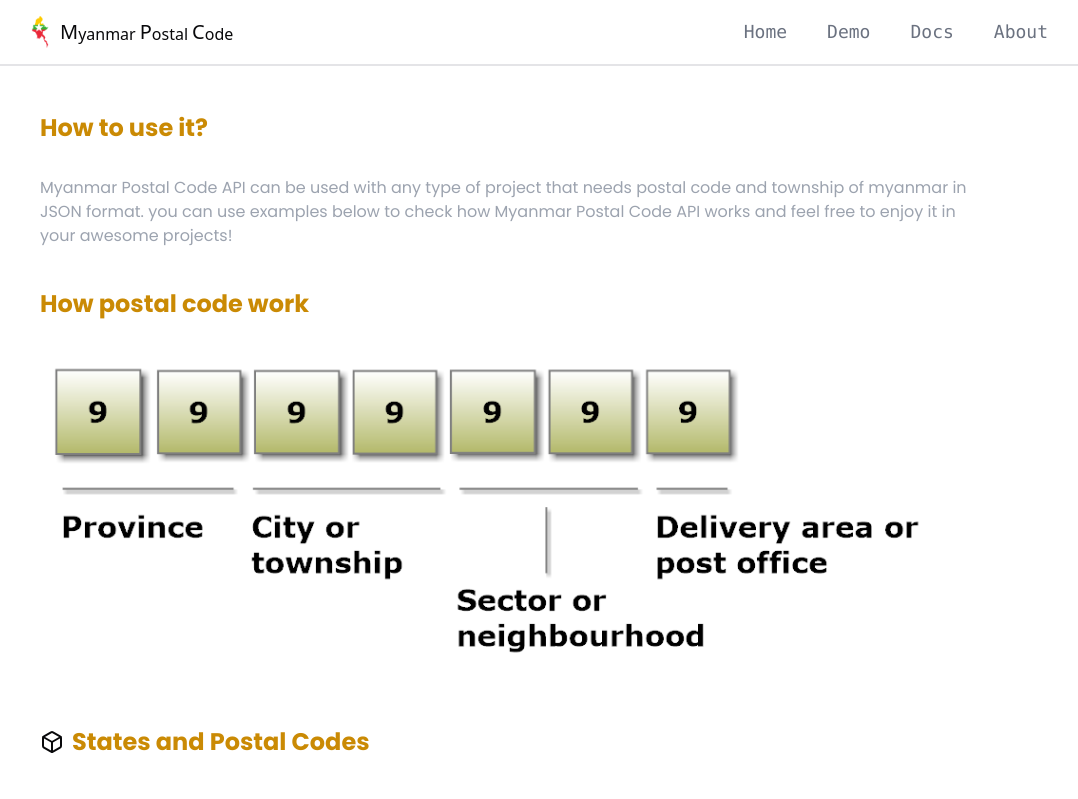
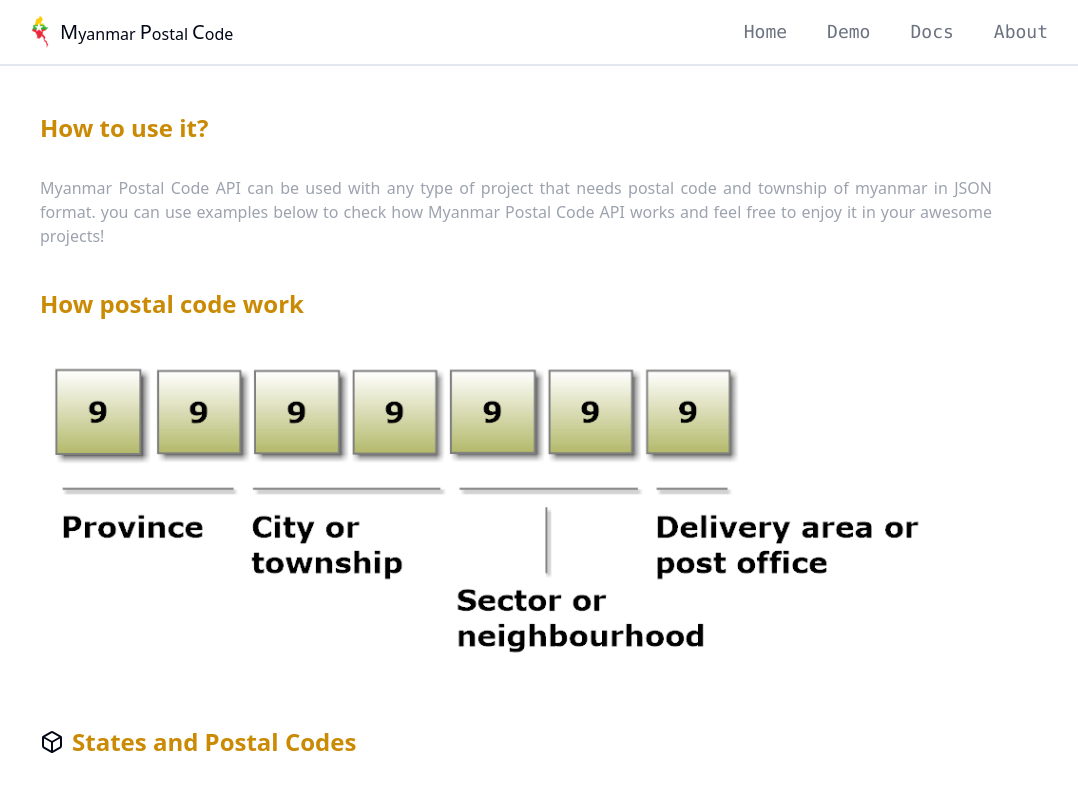
Before and after one commit to Minthantmg/MyanmarPostalCode, a Next.js app: page /docs in a window 1280 px wide. Shown: the top 799 px of the page, without its empty margins (104-1182 px from the left). Built offline with nearby package versions, Linux system fonts and the light colour scheme.

Commit message:
update ui

```diff
--- a/src/app/components/_endpoint.tsx
+++ b/src/app/components/_endpoint.tsx
@@ -46,7 +46,7 @@ const _Endpoint = () => {
             <div className="text-black text-lg leading-tight">
                 Get all regions
             </div>
-            <div className="grid grid-cols-9 bg-gray-800 text-gray-400 px-4 py-2 sm:mr-[400px] rounded-sm">
+            <div className="grid grid-cols-9 bg-gray-800 text-gray-400 px-4 py-2 mr-6 sm:mr-[400px] rounded-sm">
                 <div className="col-span-7 break-words">
                     {allText}
                 </div>
@@ -91,7 +91,7 @@ const _Endpoint = () => {
             <div className="text-black text-lg leading-tight">
                 Get a single region
             </div>
-            <div className="grid grid-cols-9 bg-gray-800 text-gray-400 px-4 py-2 sm:mr-[400px] rounded-sm">
+            <div className="grid grid-cols-9 bg-gray-800 text-gray-400 px-4 py-2 mr-6 sm:mr-[400px] rounded-sm">
                 <div className="col-span-7 break-words">
                     {singleText}
                 </div>
@@ -108,7 +108,7 @@ const _Endpoint = () => {
                     )}
                 </div>
             </div>
-            <div className="border m-2 sm:mr-[400px]">
+            <div className="border m-2 sm:mr-[400px] mr-6">
                 <div className="flex border-b-2">
                     <div className="py-2 px-2 w-1/2 border-r-2">
                         <div>
--- a/src/app/components/_usage.tsx
+++ b/src/app/components/_usage.tsx
@@ -125,7 +125,7 @@ const _Usage = () => {
 
             <div>
                 {Ajax && (
-                    <div className="bg-gray-800 text-gray-400 px-4 py-2 w-[365px] sm:w-[850px] rounded-sm">
+                    <div className="bg-gray-800 text-gray-400 px-4 py-2 w-[365px] sm:w-[850px] mr-6 sm:mr-0 rounded-sm">
                         <div className="flex justify-end m-2">
                             {copyAjax ? (
                                 <>
--- a/src/app/docs/page.tsx
+++ b/src/app/docs/page.tsx
@@ -10,12 +10,12 @@ const page = () => {
 
     return (
         <div className="w-full font-poppin">
-            <div className="sm:px-36 px-8 grid gap-y-10">
+            <div className="sm:px-36 px-8 mr-10 sm:mr-0 grid gap-y-10">
                 <div className="sm:pt-28 pt-20">
                     <div className="font-bold text-2xl text-yellow-600">
                         How to use it?
                     </div>
-                    <div className="text-gray-400 sm:pt-8 sm:mr-10">
+                    <div className="text-gray-400 pt-4 sm:pt-8 sm:mr-10 mr-6 text-justify">
                         Myanmar Postal Code API can be used with any type of project that needs postal code and township
                         of myanmar in JSON format. you can use examples below to check how Myanmar Postal Code API works
                         and feel free to enjoy it in your awesome projects!
@@ -25,8 +25,8 @@ const page = () => {
                     <div className="font-bold text-2xl text-yellow-600">
                         How postal code work
                     </div>
-                    <div className="pt-6">
-                        <Image src={detail} alt="detail_ing" />
+                    <div className="pt-6 mr-6 sm:mr-0">
+                        <Image src={detail} alt="detail_img" />
                     </div>
                 </div>
                 <div className="font-bold text-2xl flex items-center gap-2">
--- a/src/app/globals.css
+++ b/src/app/globals.css
@@ -1,5 +1,3 @@
-@import url('https://fonts.googleapis.com/css2?family=Poppins:ital,wght@0,100;0,200;0,300;0,400;0,500;0,600;0,700;0,800;0,900;1,100;1,200;1,300;1,400;1,500;1,600;1,700;1,800;1,900&display=swap');
-
 @tailwind base;
   @tailwind components;
   @tailwind utilities;
@@ -7,64 +5,64 @@
   @layer base {
     :root {
       --background: 0 0% 100%;
-        --foreground: 240 10% 3.9%;
+      --foreground: 222.2 84% 4.9%;
 
       --card: 0 0% 100%;
-        --card-foreground: 240 10% 3.9%;
+      --card-foreground: 222.2 84% 4.9%;
 
       --popover: 0 0% 100%;
-        --popover-foreground: 240 10% 3.9%;
+      --popover-foreground: 222.2 84% 4.9%;
 
-        --primary: 240 5.9% 10%;
-        --primary-foreground: 0 0% 98%;
+      --primary: 222.2 47.4% 11.2%;
+      --primary-foreground: 210 40% 98%;
 
-        --secondary: 240 4.8% 95.9%;
-        --secondary-foreground: 240 5.9% 10%;
+      --secondary: 210 40% 96.1%;
+      --secondary-foreground: 222.2 47.4% 11.2%;
 
-        --muted: 240 4.8% 95.9%;
-        --muted-foreground: 240 3.8% 46.1%;
+      --muted: 210 40% 96.1%;
+      --muted-foreground: 215.4 16.3% 46.9%;
 
-        --accent: 240 4.8% 95.9%;
-        --accent-foreground: 240 5.9% 10%;
+      --accent: 210 40% 96.1%;
+      --accent-foreground: 222.2 47.4% 11.2%;
 
       --destructive: 0 84.2% 60.2%;
-        --destructive-foreground: 0 0% 98%;
+      --destructive-foreground: 210 40% 98%;
 
-        --border: 240 5.9% 90%;
-        --input: 240 5.9% 90%;
-        --ring: 240 10% 3.9%;
+      --border: 214.3 31.8% 91.4%;
+      --input: 214.3 31.8% 91.4%;
+      --ring: 222.2 84% 4.9%;
 
       --radius: 0.5rem;
     }
 
     .dark {
-        --background: 240 10% 3.9%;
-        --foreground: 0 0% 98%;
+      --background: 222.2 84% 4.9%;
+      --foreground: 210 40% 98%;
 
-        --card: 240 10% 3.9%;
-        --card-foreground: 0 0% 98%;
+      --card: 222.2 84% 4.9%;
+      --card-foreground: 210 40% 98%;
 
-        --popover: 240 10% 3.9%;
-        --popover-foreground: 0 0% 98%;
+      --popover: 222.2 84% 4.9%;
+      --popover-foreground: 210 40% 98%;
 
-        --primary: 0 0% 98%;
-        --primary-foreground: 240 5.9% 10%;
+      --primary: 210 40% 98%;
+      --primary-foreground: 222.2 47.4% 11.2%;
 
-        --secondary: 240 3.7% 15.9%;
-        --secondary-foreground: 0 0% 98%;
+      --secondary: 217.2 32.6% 17.5%;
+      --secondary-foreground: 210 40% 98%;
 
-        --muted: 240 3.7% 15.9%;
-        --muted-foreground: 240 5% 64.9%;
+      --muted: 217.2 32.6% 17.5%;
+      --muted-foreground: 215 20.2% 65.1%;
 
-        --accent: 240 3.7% 15.9%;
-        --accent-foreground: 0 0% 98%;
+      --accent: 217.2 32.6% 17.5%;
+      --accent-foreground: 210 40% 98%;
 
       --destructive: 0 62.8% 30.6%;
-        --destructive-foreground: 0 0% 98%;
+      --destructive-foreground: 210 40% 98%;
 
-        --border: 240 3.7% 15.9%;
-        --input: 240 3.7% 15.9%;
-        --ring: 240 4.9% 83.9%;
+      --border: 217.2 32.6% 17.5%;
+      --input: 217.2 32.6% 17.5%;
+      --ring: 212.7 26.8% 83.9%;
     }
   }
 
@@ -72,12 +70,7 @@
     * {
       @apply border-border;
     }
-
     body {
       @apply bg-background text-foreground;
     }
   }
-
-::-webkit-scrollbar {
-    display: none;
-}
--- a/tailwind.config.ts
+++ b/tailwind.config.ts
@@ -18,9 +18,6 @@ const config = {
       },
     },
     extend: {
-      fontFamily:{
-        poppin: ["Poppins"],
-      },
       colors: {
         border: "hsl(var(--border))",
         input: "hsl(var(--input))",
@@ -77,7 +74,7 @@ const config = {
       },
     },
   },
-  plugins: [require("tailwindcss-animate"),require('daisyui')],
+  plugins: [require("tailwindcss-animate")],
 } satisfies Config
 
 export default config
```
Also changed, not shown: components.json. Lines whose indentation alone changed are shown as unchanged.
